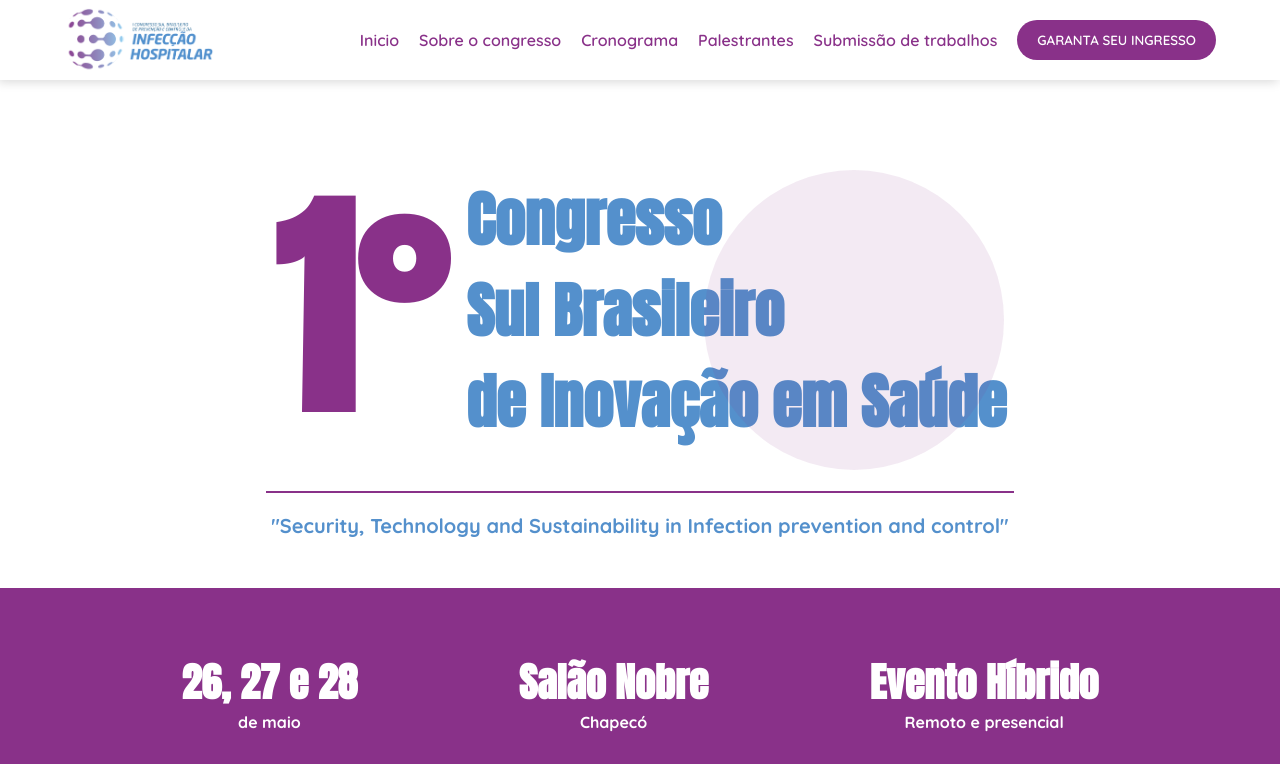
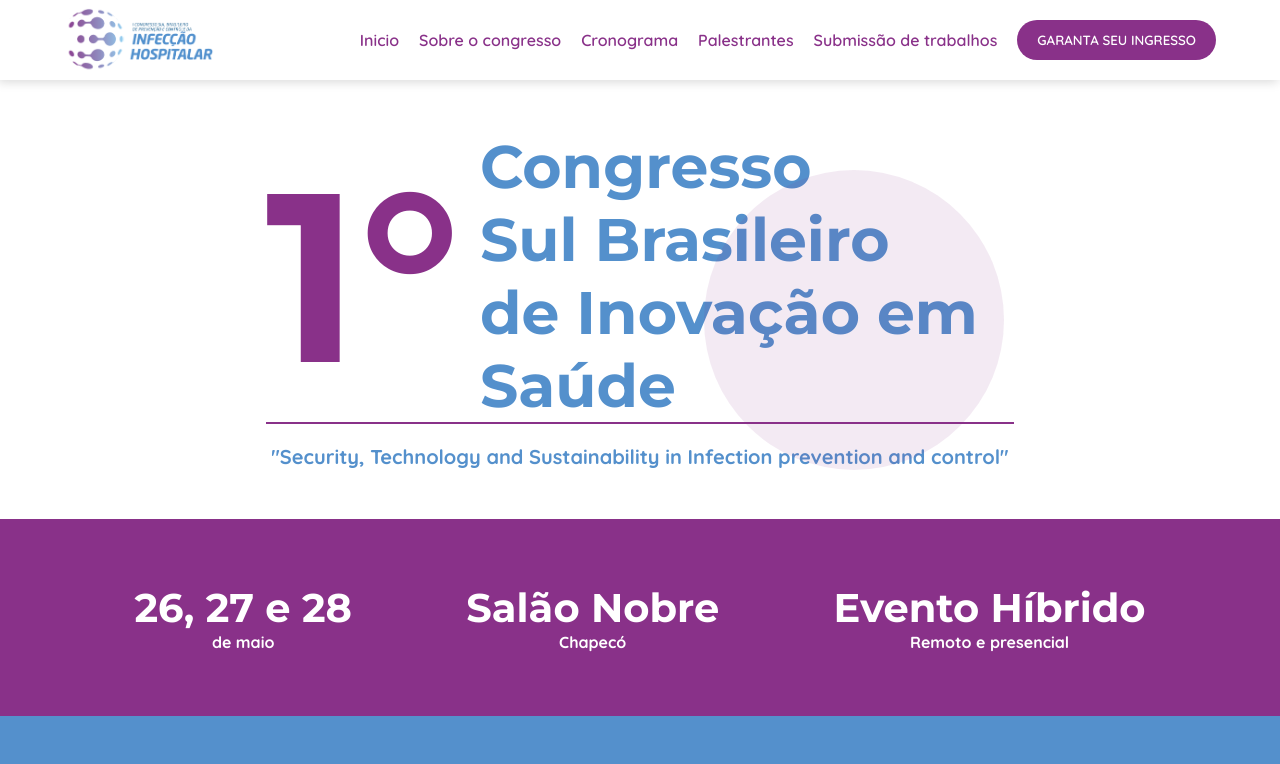
Before and after one commit to pedrohhcunha/congresso, a Next.js app: page / in a window 1280 px wide. Shown: the top 764 px of the page. Built offline with nearby package versions, Linux system fonts and the light colour scheme.

Commit message:
Adicionando as fontes

```diff
--- a/styles/globals.scss
+++ b/styles/globals.scss
@@ -1,4 +1,4 @@
-@import url('https://fonts.googleapis.com/css2?family=Anton&family=Quicksand:wght@300;400;500;600;700&display=swap');
+@import url('https://fonts.googleapis.com/css2?family=Montserrat:ital,wght@0,100;0,200;0,300;0,400;0,500;0,600;0,700;0,800;0,900;1,100;1,200;1,300;1,400;1,500;1,600;1,700;1,800;1,900&family=Quicksand:wght@300;400;500;600;700&display=swap');
 
 :root{
   --lightBlue: rgb(146, 217, 247);
@@ -20,7 +20,7 @@
   scroll-behavior: smooth;
 }
 h1, h2{
-  font-family: 'Anton', sans-serif;
+  font-family: 'Montserrat', sans-serif;
 }
 
 a {
```
